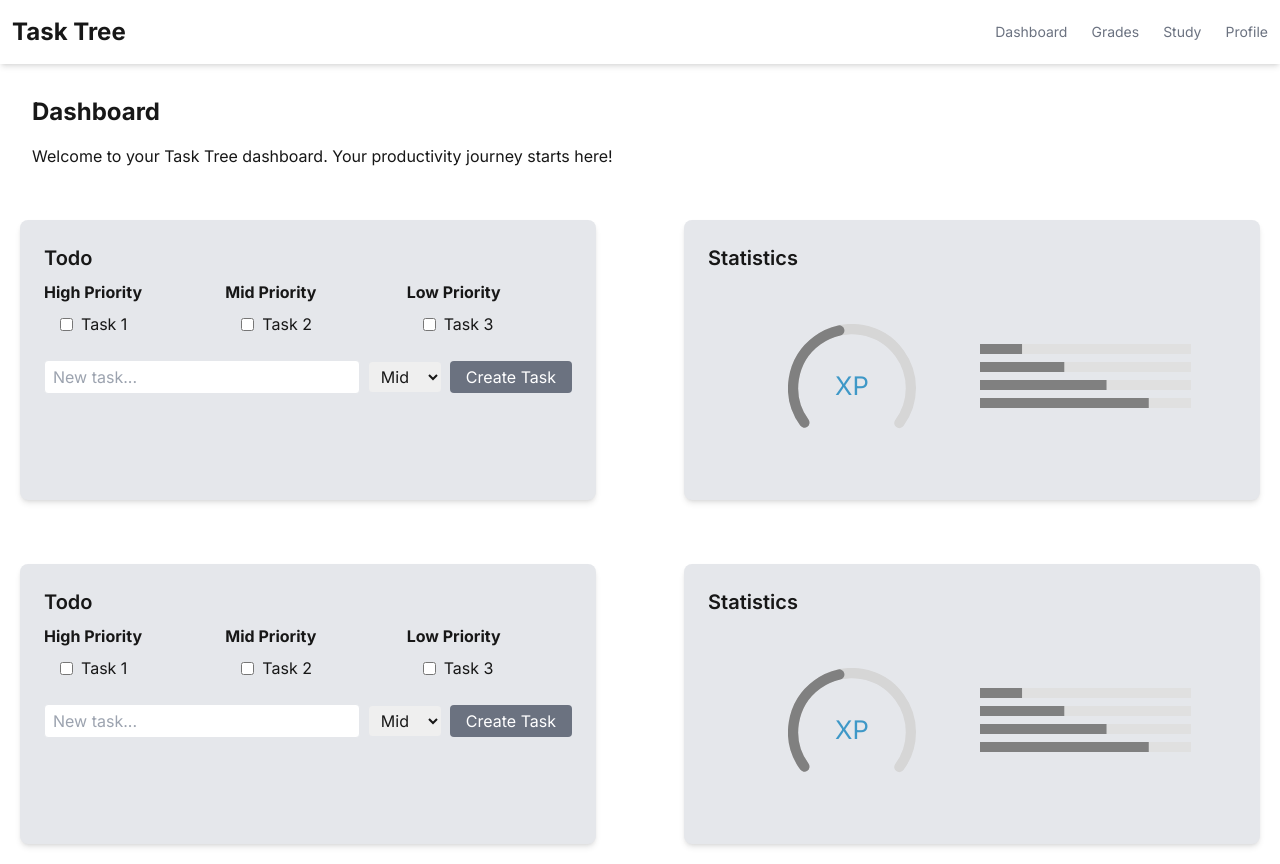
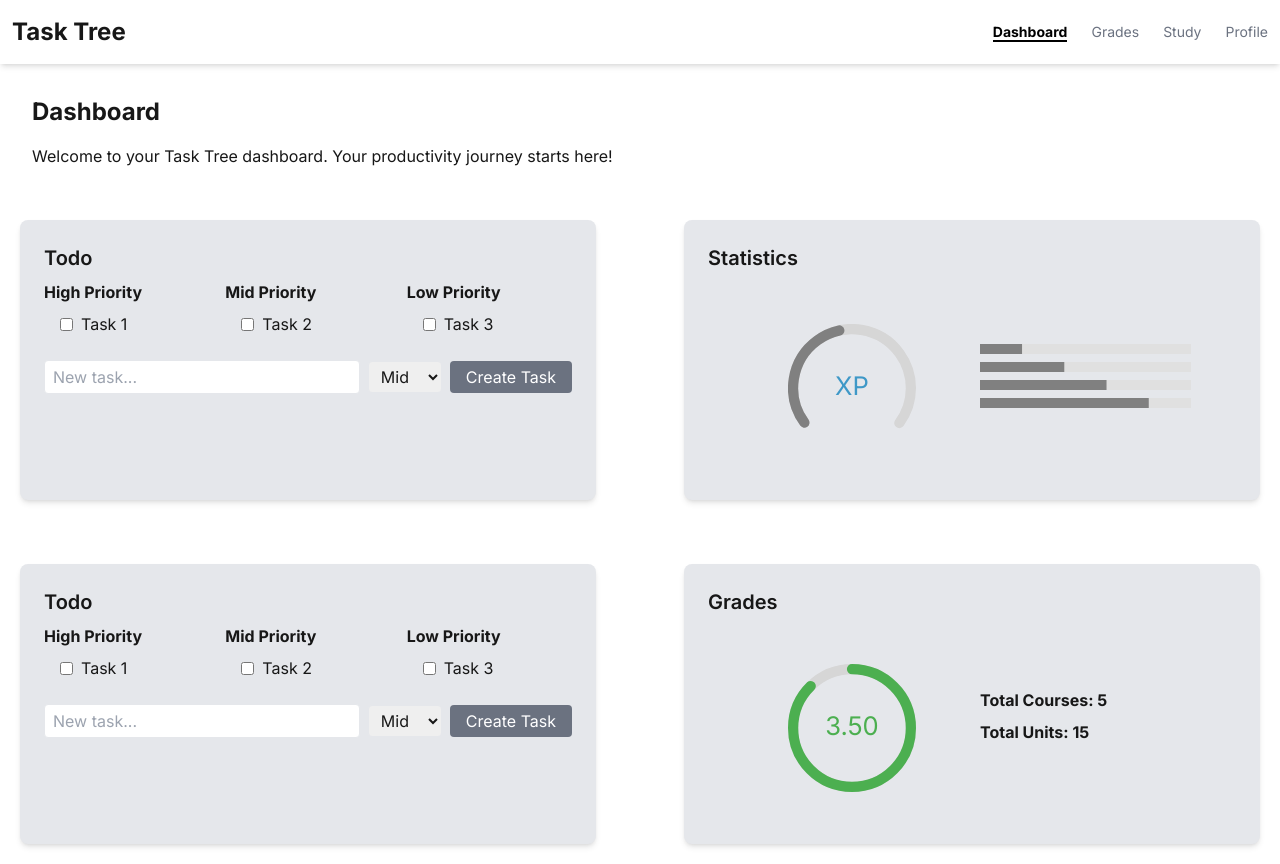
Before and after one commit to GDSC-Blink/Task-Tree, a Next.js app: page / in a window 1280 px wide. Built offline with nearby package versions, Linux system fonts and the light colour scheme.

Commit message:
added grades widget

```diff
--- a/app/grades/page.tsx
+++ b/app/grades/page.tsx
@@ -224,7 +224,7 @@ export default function Grades() {
 
   return (
     <div className="flex flex-col items-center p-8 max-w-[1500px] w-full mx-auto">
-      <h1 className="text-2xl font-bold mb-4">Courses</h1>
+      <h1 className="text-2xl font-bold mb-4">Your Courses</h1>
       <div className="grid grid-cols-1 sm:grid-cols-2 md:grid-cols-3 lg:grid-cols-4 gap-4 mb-4 w-full">
         <CourseSummaryCard totalCourses={courses.length} totalUnits={courses.reduce((sum, course) => sum + course.units, 0)} />
         <GPADisplayCard
--- a/app/page.tsx
+++ b/app/page.tsx
@@ -1,7 +1,13 @@
+import GradesWidget from "@/components/GradesWidget";
 import StatsComponent from "@/components/stats";
 import ToDoComponent from "@/components/todo";
 
 export default function Dashboard() {
+  // Mock data for the GradesWidget
+  const totalCourses = 5;
+  const totalUnits = 15;
+  const gpa = 3.5;
+
   return (
     <div className="min-h-screen flex flex-col">
       <header className="p-8">
@@ -14,19 +20,19 @@ export default function Dashboard() {
       <div className="relative flex-grow">
         {/* Top-left widget */}
         <div className="absolute top-5 left-5">
-          <ToDoComponent></ToDoComponent>
+          <ToDoComponent />
         </div>
         {/* Top-right widget */}
         <div className="absolute top-5 right-5">
-          <StatsComponent></StatsComponent>
+          <StatsComponent />
         </div>
         {/* Bottom-left widget */}
         <div className="absolute bottom-5 left-5">
-          <ToDoComponent></ToDoComponent>
+          <ToDoComponent />
         </div>
         {/* Bottom-right widget */}
         <div className="absolute bottom-5 right-5">
-          <StatsComponent></StatsComponent>
+          <GradesWidget totalCourses={totalCourses} totalUnits={totalUnits} gpa={gpa} />
         </div>
       </div>
     </div>
--- /dev/null
+++ b/components/GradesWidget.tsx
@@ -0,0 +1,42 @@
+"use client";
+import React from 'react';
+import Widget from './widget';
+import { CircularProgressbar, buildStyles } from 'react-circular-progressbar';
+import 'react-circular-progressbar/dist/styles.css';
+
+interface GradesWidgetProps {
+  totalCourses: number;
+  totalUnits: number;
+  gpa: number;
+}
+
+const GradesWidget: React.FC<GradesWidgetProps> = ({ totalCourses, totalUnits, gpa }) => {
+  const maxGPA = 4.0;
+  const gpaPercentage = (gpa / maxGPA) * 100;
+  const gpaColor = gpa >= 3.0 ? '#4CAF50' : gpa >= 2.0 ? '#FFEB3B' : '#F44336';
+
+  return (
+    <Widget title="Grades">
+      <div className="flex items-center">
+        {/* Circular progress bar on the right */}
+        <div className="w-[10vw] h-[10vh] mt-10 ml-20">
+          <CircularProgressbar
+            value={gpaPercentage}
+            text={`${gpa.toFixed(2)}`}
+            styles={buildStyles({
+              pathColor: gpaColor,
+              textColor: gpaColor,
+            })}
+          />
+        </div>
+        {/* Text on the left */}
+        <div className="ml-16 mt-16 flex flex-col gap-2 justify-center" style={{ width: "40%" }}>
+          <p className="font-bold">Total Courses: {totalCourses}</p>
+          <p className="font-bold">Total Units: {totalUnits}</p>
+        </div>
+      </div>
+    </Widget>
+  );
+};
+
+export default GradesWidget;
--- a/components/Navbar.tsx
+++ b/components/Navbar.tsx
@@ -1,14 +1,14 @@
-"use client"
+"use client";
 
-import Link from "next/link"
-import { usePathname } from "next/navigation"
+import Link from "next/link";
+import { usePathname } from "next/navigation";
 
 const Navbar = () => {
-  const pathname = usePathname()
+  const pathname = usePathname();
 
   // Function to determine the link's styles
   const linkClasses = (href: string) =>
-    pathname === href
+    pathname === href || (href === "/" && pathname === "/dashboard")
       ? "text-black font-bold border-b-2 border-black"
       : "text-gray-500 hover:text-black";
 
@@ -17,7 +17,7 @@ const Navbar = () => {
       <h1 className="text-2xl font-bold">Task Tree</h1>
       <ul className="flex space-x-6 text-sm">
         <li>
-          <Link href="/" className={linkClasses("/dashboard")}>
+          <Link href="/" className={linkClasses("/")}>
             Dashboard
           </Link>
         </li>
```
Also changed, not shown: 1 other file (tests, documents, lock files or other folders).
